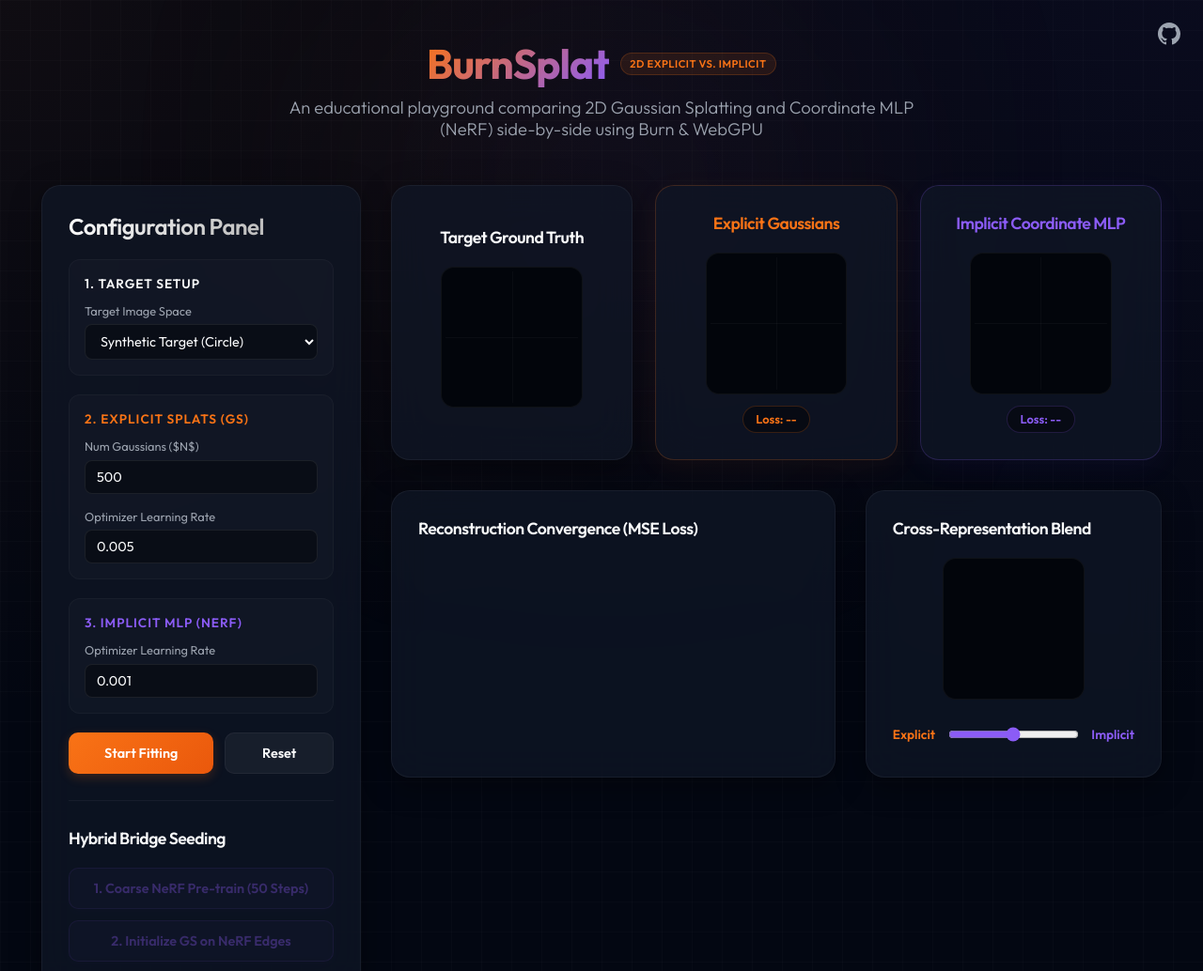
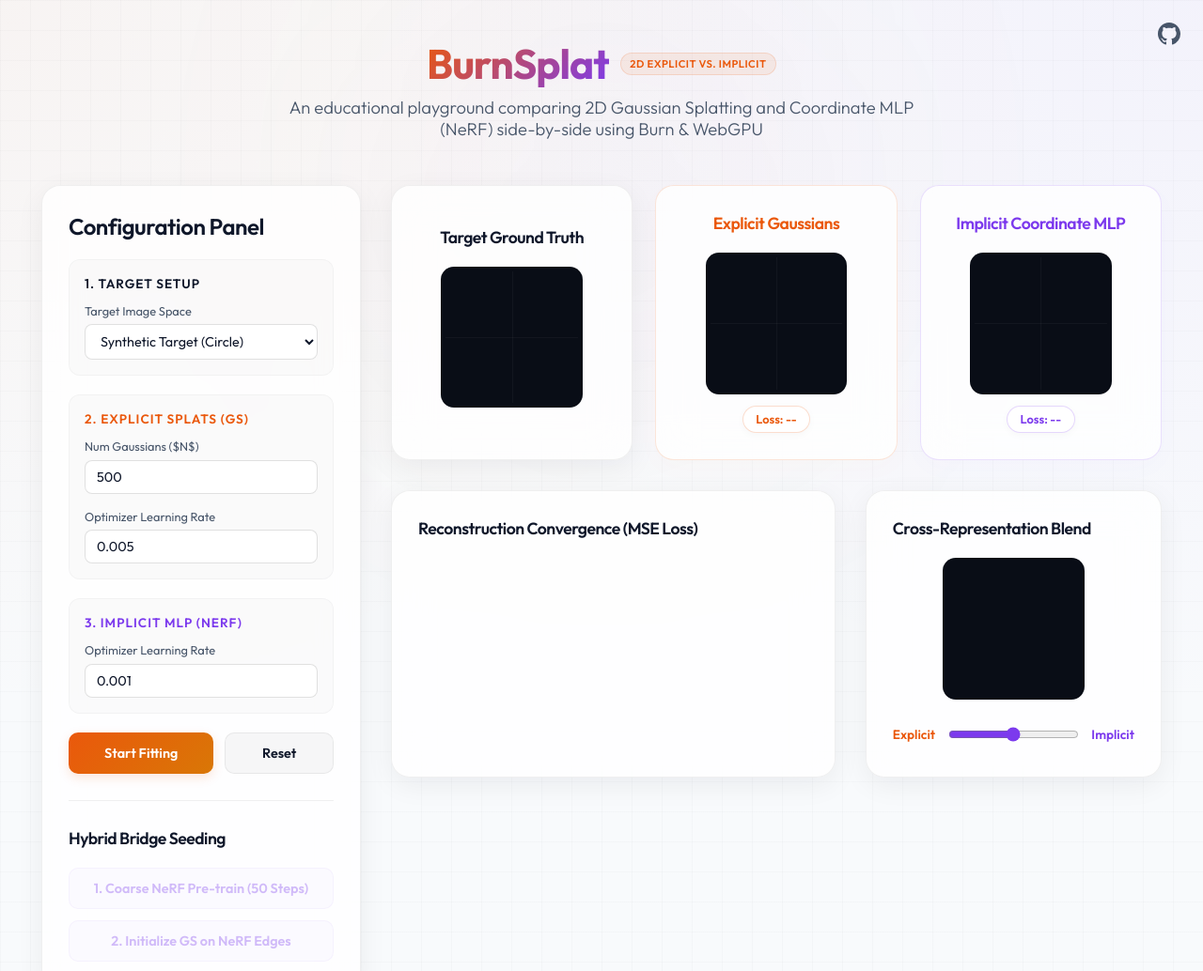
Before and after one commit to magikerwin/burn-nerf-guided-splats, a plain HTML site: page web/index.html in a window 1280 px wide. Shown: the top 1034 px of the page at 94% size. Drawn offline with Linux system fonts and the light colour scheme; a script that the page names is missing.

Commit message:
feat(web): update dashboard layout to use a premium, clean light-theme design

```diff
--- a/web/style.css
+++ b/web/style.css
@@ -1,15 +1,15 @@
 :root {
-    --bg-dark: #030712;
-    --card-bg: rgba(17, 24, 39, 0.7);
-    --card-border: rgba(255, 255, 255, 0.05);
-    --text-primary: #f9fafb;
-    --text-muted: #9ca3af;
-    --accent-orange: #f97316;
-    --accent-purple: #8b5cf6;
-    --accent-cyan: #06b6d4;
-    --accent-blue: #3b82f6;
-    --orange-glow: rgba(249, 115, 22, 0.15);
-    --purple-glow: rgba(139, 92, 246, 0.15);
+    --bg-dark: #f8fafc;
+    --card-bg: rgba(255, 255, 255, 0.8);
+    --card-border: rgba(0, 0, 0, 0.06);
+    --text-primary: #0f172a;
+    --text-muted: #475569;
+    --accent-orange: #ea580c;
+    --accent-purple: #7c3aed;
+    --accent-cyan: #0891b2;
+    --accent-blue: #2563eb;
+    --orange-glow: rgba(234, 88, 12, 0.06);
+    --purple-glow: rgba(124, 58, 237, 0.06);
 }
 
 * {
@@ -20,12 +20,12 @@
 
 body {
     background-color: var(--bg-dark);
-    /* High-tech reconstruction grid background */
+    /* Clean light-theme mathematical grid background */
     background-image:
-        radial-gradient(at 0% 0%, rgba(249, 115, 22, 0.05) 0px, transparent 50%),
-        radial-gradient(at 100% 0%, rgba(139, 92, 246, 0.05) 0px, transparent 50%),
-        linear-gradient(rgba(255, 255, 255, 0.015) 1px, transparent 1px),
-        linear-gradient(90deg, rgba(255, 255, 255, 0.015) 1px, transparent 1px);
+        radial-gradient(at 0% 0%, rgba(234, 88, 12, 0.04) 0px, transparent 50%),
+        radial-gradient(at 100% 0%, rgba(124, 58, 237, 0.04) 0px, transparent 50%),
+        linear-gradient(rgba(15, 23, 42, 0.02) 1px, transparent 1px),
+        linear-gradient(90deg, rgba(15, 23, 42, 0.02) 1px, transparent 1px);
     background-size: 100% 100%, 100% 100%, 32px 32px, 32px 32px;
     color: var(--text-primary);
     font-family: 'Outfit', sans-serif;
@@ -41,7 +41,7 @@ body {
     left: 25%;
     width: 50vw;
     height: 50vw;
-    background: radial-gradient(circle, rgba(139, 92, 246, 0.06) 0%, rgba(249, 115, 22, 0.04) 50%, transparent 100%);
+    background: radial-gradient(circle, rgba(124, 58, 237, 0.03) 0%, rgba(234, 88, 12, 0.02) 50%, transparent 100%);
     filter: blur(120px);
     z-index: -1;
     pointer-events: none;
@@ -77,11 +77,11 @@ header {
     font-size: 0.7rem;
     font-weight: 600;
     text-transform: uppercase;
-    background: rgba(249, 115, 22, 0.1);
+    background: rgba(234, 88, 12, 0.08);
     color: var(--accent-orange);
     padding: 0.25rem 0.6rem;
     border-radius: 9999px;
-    border: 1px solid rgba(249, 115, 22, 0.2);
+    border: 1px solid rgba(234, 88, 12, 0.15);
     letter-spacing: 0.5px;
 }
 
@@ -108,13 +108,13 @@ header {
     backdrop-filter: blur(20px);
     border-radius: 20px;
     padding: 1.75rem;
-    box-shadow: 0 8px 32px rgba(0, 0, 0, 0.4);
+    box-shadow: 0 8px 30px rgba(15, 23, 42, 0.06);
     transition: all 0.3s cubic-bezier(0.4, 0, 0.2, 1);
 }
 
 .card:hover {
-    box-shadow: 0 12px 40px rgba(0, 0, 0, 0.5);
-    border-color: rgba(255, 255, 255, 0.1);
+    box-shadow: 0 12px 40px rgba(15, 23, 42, 0.1);
+    border-color: rgba(0, 0, 0, 0.1);
 }
 
 h2, h3 {
@@ -125,9 +125,7 @@ h2, h3 {
 
 h2 {
     font-size: 1.5rem;
-    background: linear-gradient(135deg, #fff 0%, #a3a3a3 100%);
-    -webkit-background-clip: text;
-    -webkit-text-fill-color: transparent;
+    color: var(--text-primary);
 }
 
 h3 {
@@ -143,11 +141,11 @@ h3 {
 
 /* Control Sections */
 .control-section {
-    background: rgba(255, 255, 255, 0.02);
+    background: rgba(0, 0, 0, 0.015);
     border-radius: 12px;
     padding: 1rem;
     margin-bottom: 1.25rem;
-    border: 1px solid rgba(255, 255, 255, 0.03);
+    border: 1px solid rgba(0, 0, 0, 0.03);
 }
 
 .control-section h4 {
@@ -175,8 +173,8 @@ h3 {
 
 select, input[type="number"], input[type="range"] {
     width: 100%;
-    background: #090d16;
-    border: 1px solid rgba(255, 255, 255, 0.08);
+    background: #ffffff;
+    border: 1px solid rgba(0, 0, 0, 0.12);
     color: var(--text-primary);
     border-radius: 8px;
     padding: 0.5rem 0.75rem;
@@ -188,7 +186,7 @@ select, input[type="number"], input[type="range"] {
 
 select:focus, input[type="number"]:focus {
     border-color: var(--accent-orange);
-    box-shadow: 0 0 0 2px rgba(249, 115, 22, 0.15);
+    box-shadow: 0 0 0 2px rgba(234, 88, 12, 0.12);
 }
 
 .hidden {
@@ -234,38 +232,37 @@ select:focus, input[type="number"]:focus {
 
 .primary-btn {
     flex: 1.5;
-    background: linear-gradient(135deg, var(--accent-orange) 0%, #ea580c 100%);
+    background: linear-gradient(135deg, var(--accent-orange) 0%, #d97706 100%);
     color: white;
-    box-shadow: 0 4px 12px rgba(249, 115, 22, 0.2);
+    box-shadow: 0 4px 12px rgba(234, 88, 12, 0.15);
 }
 
 .primary-btn:hover {
     opacity: 0.95;
     transform: translateY(-1px);
-    box-shadow: 0 6px 16px rgba(249, 115, 22, 0.3);
+    box-shadow: 0 6px 16px rgba(234, 88, 12, 0.25);
 }
 
 .secondary-btn {
     flex: 1;
-    background: rgba(255, 255, 255, 0.05);
+    background: rgba(0, 0, 0, 0.03);
     color: var(--text-primary);
     border: 1px solid var(--card-border);
 }
 
 .secondary-btn:hover {
-    background: rgba(255, 255, 255, 0.1);
+    background: rgba(0, 0, 0, 0.06);
 }
 
 .accent-btn {
-    background: rgba(139, 92, 246, 0.08);
+    background: rgba(124, 58, 237, 0.05);
     color: var(--accent-purple);
-    border: 1px solid rgba(139, 92, 246, 0.25);
-    box-shadow: 0 4px 12px rgba(139, 92, 246, 0.05);
+    border: 1px solid rgba(124, 58, 237, 0.15);
 }
 
 .accent-btn:not(:disabled):hover {
-    background: rgba(139, 92, 246, 0.15);
-    border-color: rgba(139, 92, 246, 0.4);
+    background: rgba(124, 58, 237, 0.1);
+    border-color: rgba(124, 58, 237, 0.3);
     transform: translateY(-1px);
 }
 
@@ -298,29 +295,29 @@ select:focus, input[type="number"]:focus {
 
 /* Gaussian canvas specific glow */
 .canvas-card.gaussian {
-    border-color: rgba(249, 115, 22, 0.2);
-    box-shadow: 0 8px 32px rgba(249, 115, 22, 0.05);
+    border-color: rgba(234, 88, 12, 0.15);
+    box-shadow: 0 8px 30px rgba(234, 88, 12, 0.02);
 }
 .canvas-card.gaussian:hover {
-    border-color: rgba(249, 115, 22, 0.4);
-    box-shadow: 0 12px 40px rgba(249, 115, 22, 0.1);
+    border-color: rgba(234, 88, 12, 0.3);
+    box-shadow: 0 12px 40px rgba(234, 88, 12, 0.06);
 }
 
 /* NeRF canvas specific glow */
 .canvas-card.nerf {
-    border-color: rgba(139, 92, 246, 0.2);
-    box-shadow: 0 8px 32px rgba(139, 92, 246, 0.05);
+    border-color: rgba(124, 58, 237, 0.15);
+    box-shadow: 0 8px 30px rgba(124, 58, 237, 0.02);
 }
 .canvas-card.nerf:hover {
-    border-color: rgba(139, 92, 246, 0.4);
-    box-shadow: 0 12px 40px rgba(139, 92, 246, 0.1);
+    border-color: rgba(124, 58, 237, 0.3);
+    box-shadow: 0 12px 40px rgba(124, 58, 237, 0.06);
 }
 
 .canvas-wrapper {
-    background: #02050b;
+    background: #090d16; /* Dark background to make renders pop */
     border-radius: 14px;
     padding: 0.65rem;
-    border: 1px solid rgba(255, 255, 255, 0.05);
+    border: 1px solid rgba(0, 0, 0, 0.06);
     display: inline-flex;
     align-items: center;
     justify-content: center;
@@ -336,7 +333,7 @@ select:focus, input[type="number"]:focus {
     left: 4px;
     right: 4px;
     height: 1px;
-    background: rgba(255, 255, 255, 0.03);
+    background: rgba(255, 255, 255, 0.04);
     pointer-events: none;
 }
 .canvas-wrapper::after {
@@ -346,7 +343,7 @@ select:focus, input[type="number"]:focus {
     top: 4px;
     bottom: 4px;
     width: 1px;
-    background: rgba(255, 255, 255, 0.03);
+    background: rgba(255, 255, 255, 0.04);
     pointer-events: none;
 }
 
@@ -358,23 +355,24 @@ canvas {
 }
 
 .loss-badge {
-    background: rgba(0, 0, 0, 0.4);
+    background: #ffffff;
     padding: 0.35rem 0.85rem;
     border-radius: 9999px;
     font-size: 0.8rem;
     color: var(--text-muted);
     font-weight: 600;
-    border: 1px solid rgba(255, 255, 255, 0.05);
+    border: 1px solid rgba(0, 0, 0, 0.08);
+    box-shadow: 0 2px 8px rgba(0, 0, 0, 0.03);
 }
 
 .canvas-card.gaussian .loss-badge {
     color: var(--accent-orange);
-    border-color: rgba(249, 115, 22, 0.2);
+    border-color: rgba(234, 88, 12, 0.2);
 }
 
 .canvas-card.nerf .loss-badge {
     color: var(--accent-purple);
-    border-color: rgba(139, 92, 246, 0.2);
+    border-color: rgba(124, 58, 237, 0.2);
 }
 
 /* Bottom Grid Layout */
@@ -398,10 +396,10 @@ canvas {
 }
 
 .blend-viewer {
-    background: #02050b;
+    background: #090d16;
     border-radius: 14px;
     padding: 0.65rem;
-    border: 1px solid rgba(255, 255, 255, 0.05);
+    border: 1px solid rgba(0, 0, 0, 0.06);
     display: inline-flex;
 }
 
```
